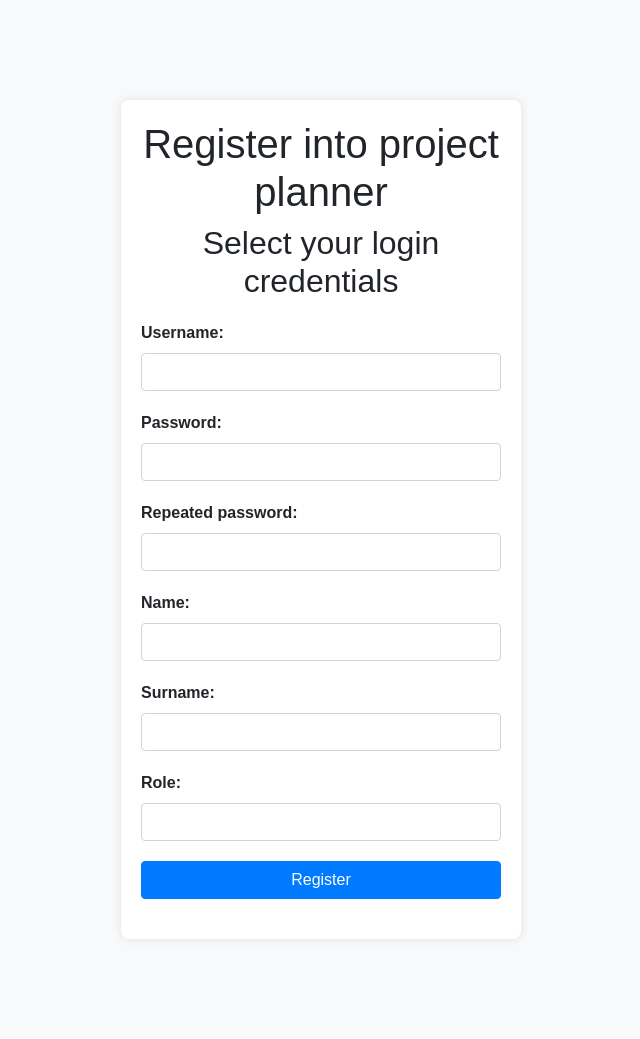
After one commit to karpinskiJ/project_planner_apsi_2024l, a FastAPI app: template src/templates/register.html in a window 1280 px wide. The commit adds this page. Shown: the whole page, without its empty margins (319-959 px from the left). Run offline with FastAPI, Linux system fonts and the light colour scheme; the template is opened without the code that fills it, so the values that code supplies are empty; some libraries are stand-ins or nearby versions.

Commit message:
Logging and registering

```diff
--- a/src/main.py
+++ b/src/main.py
@@ -1,11 +1,13 @@
 from fastapi.middleware.cors import CORSMiddleware
 import models
 from services import *
-from sqlmodel import Session
+from sqlmodel import Session, select
 from fastapi.templating import Jinja2Templates
-from fastapi import FastAPI, Request, Form, Path
-from fastapi.responses import HTMLResponse, RedirectResponse, Response
+from fastapi import FastAPI, Request, Form, Path, Cookie, Query
+from fastapi.responses import HTMLResponse, RedirectResponse, FileResponse, Response
 from typing import Annotated
+from auth import AuthHandler
+from responses import ErrorResponse, SuccessResponse, EmptyResponse
 
 app = FastAPI()
 allowed_origins = ["*"]
@@ -18,18 +20,79 @@ app.add_middleware(
 )
 templates = Jinja2Templates(directory="./templates")
 
+authHandler = AuthHandler()
 
-# Login route
 @app.get('/', response_class=HTMLResponse)
 def main(request: Request):
+	return templates.TemplateResponse('main.html', {'request': request})
+
+@app.get('/login', response_class=HTMLResponse)
+def login(request: Request):
     return templates.TemplateResponse('login.html', {'request': request})
 
-@app.post('/dashboard')
-def login(username: Annotated[str, Form()], password: Annotated[str, Form()]):
-	return { username : password }
+@app.get('/register', response_class=HTMLResponse)
+def register(request: Request):
+	return templates.TemplateResponse('register.html', {'request': request})
 
-@app.get('/hello-world')
-def hello_world(request: Request):
-    with Session(get_engine()) as session:
-        all_projects = session.query(models.Projects).all()
-        return {"projects": all_projects}
+@app.post('/registered', response_class=HTMLResponse)
+def registered(request: Request, username: Annotated[str, Form()],
+	password: Annotated[str, Form()], repeatedPassword: Annotated[str, Form()],
+	name: Annotated[str, Form()], surname: Annotated[str, Form()],
+	role: Annotated[str, Form()]):
+	with Session(get_engine()) as session:
+		if session.exec(select(models.Users).where(models.Users.login == username)).first():
+			return ErrorResponse("Such user already exists", templates, request)
+	if password != repeatedPassword:
+		return ErrorResponse("Passwords do not fit", templates, request)
+	with Session(get_engine()) as session:
+		session.add(models.Users(login = username, password = authHandler.hash(password),
+		name = name, surname = surname, role = role))
+		session.commit()
+	return SuccessResponse("You successfully registered", templates, request)
+
+@app.post('/logged')
+def logged(request: Request, username: Annotated[str, Form()], password: Annotated[str, Form()]):
+	with Session(get_engine()) as session:
+		correctPassword = session.exec(select(models.Users.password).
+			where(models.Users.login == username)).first()
+		print(correctPassword)
+		if not correctPassword:
+			return ErrorResponse("There is no such user", templates, request)
+		if not authHandler.verify(password, correctPassword):
+			return ErrorResponse('Bad password', templates, request)
+	response = RedirectResponse("/dashboard?kind=user")
+	response.set_cookie(key = "token", value = authHandler.encodeToken(username))
+	response.status_code = 302
+	return response
+
+@app.get('/dashboard')
+def dashboard(request: Request, kind: Annotated[str, Query()],
+	token: Annotated[str, Cookie()] = None):
+	if not token:
+		return ErrorResponse("You have no token", templates, request)
+	decoded = authHandler.decodeToken(token)
+	if decoded == AuthHandler.expired:
+		return ErrorResponse("Your token expired", templates, request)
+	if decoded == AuthHandler.invalid:
+		return ErrorResponse("Invalid token", templates, request)
+	with Session(get_engine()) as session:
+		user = session.exec(select(models.Users).
+			where(models.Users.login == decoded)).first()
+		if kind == "user":
+			return templates.TemplateResponse('user_dashboard.html',
+				{ "identifier" : user.id, "login" : decoded,
+				"name" : user.name, "surname" : user.surname,
+				"role" : user.role, "request": request})
+		if kind == "projects":
+			project = session.exec(select(models.Projects).
+				where(models.Projects.id == user.project_id)).first()
+			if not project:
+				return EmptyResponse("Dashboard", templates, request)
+			return templates.TemplateResponse('project_dashboard.html',
+				{ "identifier" : project.id, "name": project.name,
+				"description" : project.description, "startDate" : project.start_date,
+				"endDate" : project.end_date, "status" : project.status, "request": request })
+
+@app.get('/{resource}')
+def getStyle(resource: Annotated[str, Path()]):
+	return FileResponse("templates/" + resource)
--- a/src/models.py
+++ b/src/models.py
@@ -15,11 +15,11 @@ class Projects(SQLModel, table=True):
 class Users(SQLModel, table=True):
     id: Optional[int] = Field(primary_key=True)
     login: str = Field(max_length=50)
-    password: str = Field(max_length=50)
+    password: str = Field(max_length=200)
     name: str = Field(max_length=50)
     surname: str = Field(max_length=50)
     role: str = Field(max_length=50)
-    project_id: int
+    project_id: Optional[int]
 
 
 class TechnicalResources(SQLModel, table=True):
--- /dev/null
+++ b/src/templates/register.html
@@ -0,0 +1,45 @@
+<!DOCTYPE html>
+<html>
+<head>
+    <title>Register - Project Planner</title>
+	<link rel="stylesheet" href="the_style.css">
+</head>
+<body>
+<div class="container">
+    <h1>Register into project planner</h1>
+    <h2>Select your login credentials</h2>
+    <form method="post" action="/registered">
+        <div class="form-group">
+            <label for="username">Username:</label>
+            <input type="text" class="form-control" id="username" name="username" required>
+        </div>
+        <div class="form-group">
+            <label for="password">Password:</label>
+            <input type="password" class="form-control" id="password" name="password" required>
+        </div>
+		 <div class="form-group">
+            <label for="password">Repeated password:</label>
+            <input type="password" class="form-control" id="repeatedPassword"
+            name="repeatedPassword" required>
+        </div>
+        <div class="form-group">
+            <label for="name">Name:</label>
+            <input type="text" class="form-control" id="name" name="name" required>
+        </div>
+        <div class="form-group">
+            <label for="surname">Surname:</label>
+            <input type="text" class="form-control" id="surname" name="surname" required>
+        </div>
+        <div class="form-group">
+            <label for="role">Role:</label>
+            <input type="text" class="form-control" id="role" name="role" required>
+        </div>
+        <div class="form-group">
+            <input type="submit" class="btn btn-primary" value="Register">
+        </div>
+    </form>
+</div>
+
+<script src="https://maxcdn.bootstrapcdn.com/bootstrap/4.5.2/js/bootstrap.min.js"></script>
+</body>
+</html>
--- /dev/null
+++ b/src/templates/the_style.css
@@ -0,0 +1,29 @@
+@import url("https://maxcdn.bootstrapcdn.com/bootstrap/4.5.2/css/bootstrap.min.css");
+
+body {
+	background-color: #f8f9fa;
+	font-family: Arial, sans-serif;
+}
+.container {
+	max-width: 400px;
+	margin: 100px auto;
+	padding: 20px;
+	background-color: #fff;
+	border-radius: 8px;
+	box-shadow: 0 0 10px rgba(0,0,0,0.1);
+}
+h1, h2 {
+	text-align: center;
+}
+form {
+	margin-top: 20px;
+}
+label {
+	font-weight: bold;
+}
+.form-group {
+	margin-bottom: 20px;
+}
+.btn-primary {
+	width: 100%;
+}
```
Also changed, not shown: db/init.sql (+2 -26 lines), db/old_samples.sql (added, +23 -0 lines), src/auth.py (added, +35 -0 lines), src/responses.py (added, +17 -0 lines), src/templates/dashboard_style.css (added, +28 -0 lines), src/templates/empty.html (added, +9 -0 lines), src/templates/login.html (+3 -32 lines), src/templates/main.html (added, +18 -0 lines), src/templates/message.html (added, +12 -0 lines), src/templates/project_dashboard.html (added, +18 -0 lines), src/templates/user_dashboard.html (added, +18 -0 lines), 1 other file.
